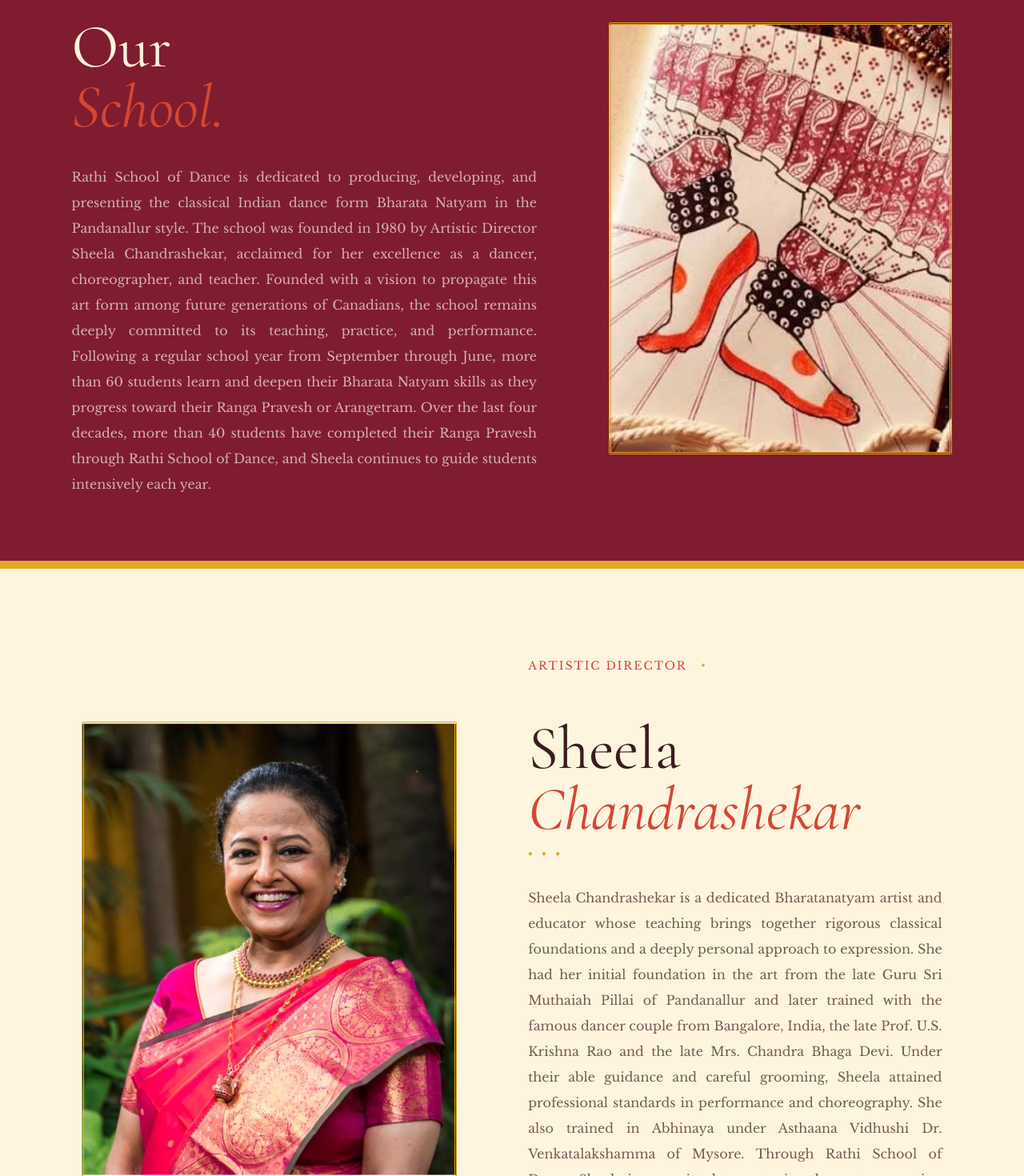
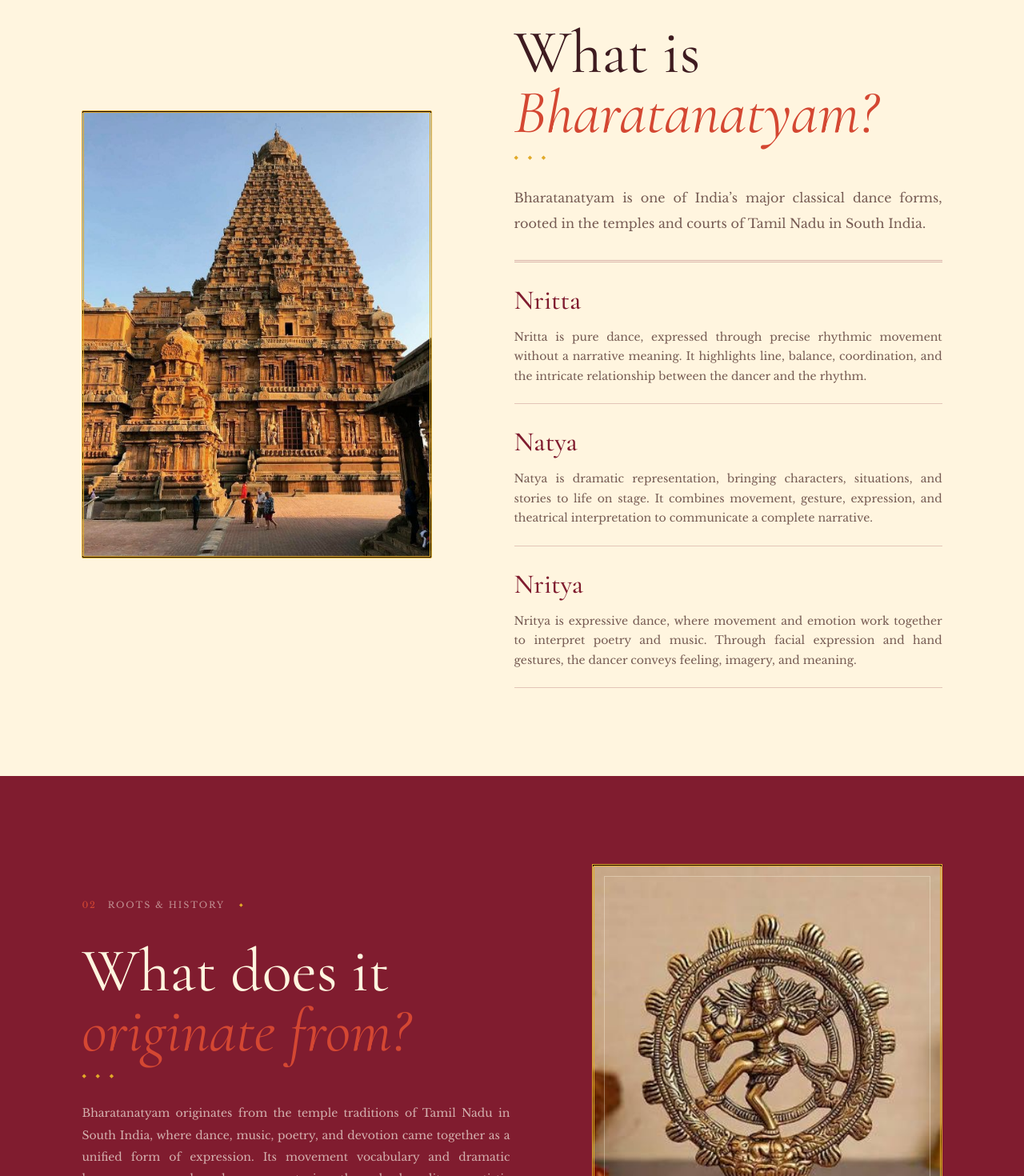
Before and after one commit to Aadhya-Sure/RathiSchoolofDance, a Next.js app: page / in a window 1280 px wide. Shown: the part 1020-2490 px from the top of the page at 80% size. Built offline with nearby package versions, Linux system fonts and the light colour scheme.

Commit message:
Swap home and about sections and expand dance overview

```diff
--- a/app/about/page.tsx
+++ b/app/about/page.tsx
@@ -4,23 +4,16 @@
   return (
     <main className="about-page">
       <Header current="about" />
-      <section className="bharatanatyam-intro about-art-form section">
-        <div className="bharatanatyam-placeholder" role="img" aria-label="Historic South Indian temple associated with the cultural roots of Bharatanatyam" />
-        <div className="bharatanatyam-copy">
-          <div className="section-label"><span>01</span> The art form</div>
-          <h1>What is<br /><em>Bharatanatyam?</em></h1>
-          <p>Bharatanatyam is one of India’s major classical dance forms, rooted in the temples and courts of Tamil Nadu in South India. Its movement language brings together precise rhythmic footwork, sculptural poses, codified hand gestures called mudras, and expressive storytelling known as abhinaya. Traditionally accompanied by Carnatic music, the form unites pure dance, expression, and dramatic interpretation. Dancers train progressively in posture, rhythm, coordination, repertoire, and the relationship between movement and meaning. Over generations, Bharatanatyam moved from temple and court traditions to the modern stage and is now taught and performed around the world. Its practice remains both disciplined and evolving, carrying cultural memory forward through each dancer.</p>
+      <section className="about-school-hero">
+        <div className="about-school-copy">
+          <h1>Our<br /><em>School.</em></h1>
+          <p>Rathi School of Dance is dedicated to producing, developing, and presenting the classical Indian dance form Bharata Natyam in the Pandanallur style. The school was founded in 1980 by Artistic Director Sheela Chandrashekar, acclaimed for her excellence as a dancer, choreographer, and teacher. Founded with a vision to propagate this art form among future generations of Canadians, the school remains deeply committed to its teaching, practice, and performance. Following a regular school year from September through June, more than 60 students learn and deepen their Bharata Natyam skills as they progress toward their Ranga Pravesh or Arangetram. Over the last four decades, more than 40 students have completed their Ranga Pravesh through Rathi School of Dance, and Sheela continues to guide students intensively each year.</p>
         </div>
+        <div className="about-image-placeholder" role="img" aria-label="Rathi School of Dance archive photograph" />
       </section>
-      <section className="origins-section section">
-        <div className="pandanallur-copy">
-          <div className="section-label light"><span>02</span> Roots &amp; history</div>
-          <h2>What does it<br /><em>originate from?</em></h2>
-          <p>Bharatanatyam originates from the temple traditions of Tamil Nadu in South India, where dance, music, poetry, and devotion came together as a unified form of expression. Its movement vocabulary and dramatic language were shaped over centuries through hereditary artistic communities, royal courts, teachers, musicians, and performers. The form draws upon ideas recorded in ancient Indian texts on performance while continuing to live and evolve through the relationship between each teacher and student.</p>
-        </div>
-        <div className="origins-placeholder" role="img" aria-label="Placeholder for an image about the origins of Bharatanatyam">
-          <span>Origins image<br />coming soon</span>
-        </div>
+      <section className="director section">
+        <div className="director-portrait" role="img" aria-label="Artistic Director Sheela Chandrashekar" />
+        <div className="director-copy"><div className="section-label light"><span>Artistic Director</span></div><h2>Sheela<br /><em>Chandrashekar</em></h2><p>Sheela Chandrashekar is a dedicated Bharatanatyam artist and educator whose teaching brings together rigorous classical foundations and a deeply personal approach to expression. She had her initial foundation in the art from the late Guru Sri Muthaiah Pillai of Pandanallur and later trained with the famous dancer couple from Bangalore, India, the late Prof. U.S. Krishna Rao and the late Mrs. Chandra Bhaga Devi. Under their able guidance and careful grooming, Sheela attained professional standards in performance and choreography. She also trained in Abhinaya under Asthaana Vidhushi Dr. Venkatalakshamma of Mysore. Through Rathi School of Dance, Sheela is committed to nurturing the next generation of artists in Ottawa while building a welcoming community around the beauty and depth of Bharatanatyam.</p></div>
       </section>
       <Footer />
     </main>
--- a/app/globals.css
+++ b/app/globals.css
@@ -324,6 +324,12 @@
 .origins-section { display:grid; grid-template-columns:1.1fr .9fr; gap:8vw; align-items:center; background:var(--plum); color:var(--cream); }
 .origins-placeholder { position:relative; min-height:560px; display:grid; place-items:center; overflow:hidden; border:3px double var(--gold); background:radial-gradient(circle at 65% 30%,rgba(225,169,40,.42),transparent 28%),linear-gradient(145deg,var(--plum-light),#801c2f); color:rgba(255,245,223,.78); text-align:center; text-transform:uppercase; letter-spacing:.18em; line-height:1.8; font-size:11px; }
 .origins-placeholder:after { content:""; position:absolute; inset:12px; border:1px solid rgba(255,245,223,.36); }
+.origins-placeholder.has-image { background:#170b0d url('/nataraja-origins.jpeg') center/cover no-repeat; }
+.home-art-form { padding-top:110px; }
+.art-pillars { margin-top:30px; border-top:3px double rgba(128,28,47,.3); }
+.art-pillars article { padding:22px 0; border-bottom:1px solid rgba(128,28,47,.22); }
+.art-pillars h3 { margin:0 0 8px; color:var(--plum); font-family:"Cormorant Garamond",serif; font-size:34px; font-weight:500; }
+.art-pillars article p { margin:0; font-size:14px; line-height:1.75; }
 .class-list { display:block; margin-top:70px; border-top:3px double rgba(128,28,47,.35); }
 .class-list article { padding:34px 10px; border:0; border-bottom:1px solid rgba(128,28,47,.28); background:transparent; box-shadow:none; }
 .class-list article:hover { transform:none; background:rgba(225,169,40,.07); box-shadow:none; }
--- a/app/page.tsx
+++ b/app/page.tsx
@@ -17,16 +17,26 @@
         </div>
       </section>
       <section className="marquee" aria-label="School values"><span>DISCIPLINE</span><b>✦</b><span>JOY</span><b>✦</b><span>COMMUNITY</span><b>✦</b><span>ARTISTRY</span></section>
-      <section className="about-school-hero home-school-section">
-        <div className="about-school-copy">
-          <h2>Our<br /><em>School.</em></h2>
-          <p>Rathi School of Dance is dedicated to producing, developing, and presenting the classical Indian dance form Bharata Natyam in the Pandanallur style. The school was founded in 1980 by Artistic Director Sheela Chandrashekar, acclaimed for her excellence as a dancer, choreographer, and teacher. Founded with a vision to propagate this art form among future generations of Canadians, the school remains deeply committed to its teaching, practice, and performance. Following a regular school year from September through June, more than 60 students learn and deepen their Bharata Natyam skills as they progress toward their Ranga Pravesh or Arangetram. Over the last four decades, more than 40 students have completed their Ranga Pravesh through Rathi School of Dance, and Sheela continues to guide students intensively each year.</p>
+      <section className="bharatanatyam-intro home-art-form section">
+        <div className="bharatanatyam-placeholder" role="img" aria-label="Historic South Indian temple associated with the cultural roots of Bharatanatyam" />
+        <div className="bharatanatyam-copy">
+          <div className="section-label"><span>01</span> The art form</div>
+          <h2>What is<br /><em>Bharatanatyam?</em></h2>
+          <p>Bharatanatyam is one of India’s major classical dance forms, rooted in the temples and courts of Tamil Nadu in South India.</p>
+          <div className="art-pillars">
+            <article><h3>Nritta</h3><p>Nritta is pure dance, expressed through precise rhythmic movement without a narrative meaning. It highlights line, balance, coordination, and the intricate relationship between the dancer and the rhythm.</p></article>
+            <article><h3>Natya</h3><p>Natya is dramatic representation, bringing characters, situations, and stories to life on stage. It combines movement, gesture, expression, and theatrical interpretation to communicate a complete narrative.</p></article>
+            <article><h3>Nritya</h3><p>Nritya is expressive dance, where movement and emotion work together to interpret poetry and music. Through facial expression and hand gestures, the dancer conveys feeling, imagery, and meaning.</p></article>
+          </div>
         </div>
-        <div className="about-image-placeholder" role="img" aria-label="Rathi School of Dance archive photograph" />
       </section>
-      <section className="director section">
-        <div className="director-portrait" role="img" aria-label="Artistic Director Sheela Chandrashekar" />
-        <div className="director-copy"><div className="section-label light"><span>Artistic Director</span></div><h2>Sheela<br /><em>Chandrashekar</em></h2><p>Sheela Chandrashekar is a dedicated Bharatanatyam artist and educator whose teaching brings together rigorous classical foundations and a deeply personal approach to expression. She had her initial foundation in the art from the late Guru Sri Muthaiah Pillai of Pandanallur and later trained with the famous dancer couple from Bangalore, India, the late Prof. U.S. Krishna Rao and the late Mrs. Chandra Bhaga Devi. Under their able guidance and careful grooming, Sheela attained professional standards in performance and choreography. She also trained in Abhinaya under Asthaana Vidhushi Dr. Venkatalakshamma of Mysore. Through Rathi School of Dance, Sheela is committed to nurturing the next generation of artists in Ottawa while building a welcoming community around the beauty and depth of Bharatanatyam.</p></div>
+      <section className="origins-section section">
+        <div className="pandanallur-copy">
+          <div className="section-label light"><span>02</span> Roots &amp; history</div>
+          <h2>What does it<br /><em>originate from?</em></h2>
+          <p>Bharatanatyam originates from the temple traditions of Tamil Nadu in South India, where dance, music, poetry, and devotion came together as a unified form of expression. Its movement vocabulary and dramatic language were shaped over centuries through hereditary artistic communities, royal courts, teachers, musicians, and performers. The form draws upon ideas recorded in ancient Indian texts on performance while continuing to live and evolve through the relationship between each teacher and student.</p>
+        </div>
+        <div className="origins-placeholder has-image" role="img" aria-label="Nataraja sculpture symbolizing the origins of Bharatanatyam" />
       </section>
       <Footer />
     </main>
```
Also changed, not shown: public/nataraja-origins.jpeg (added).
